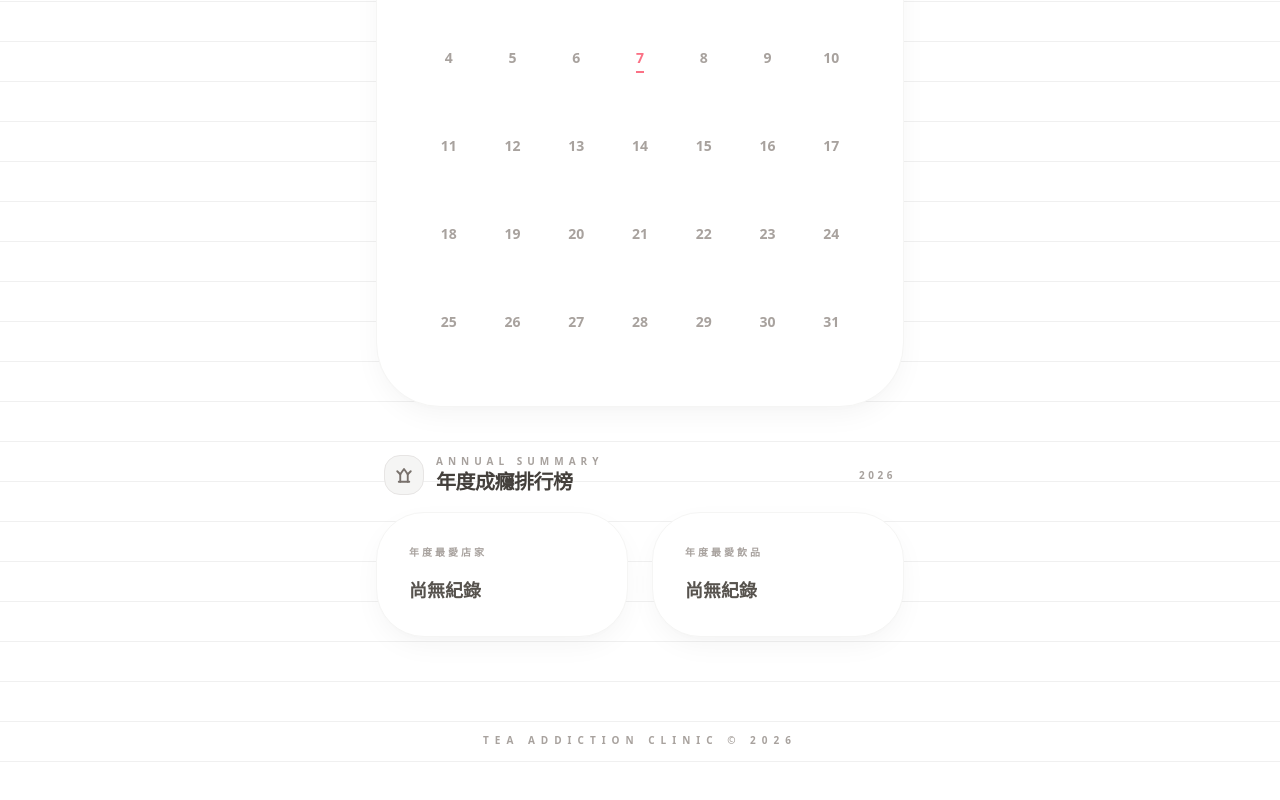
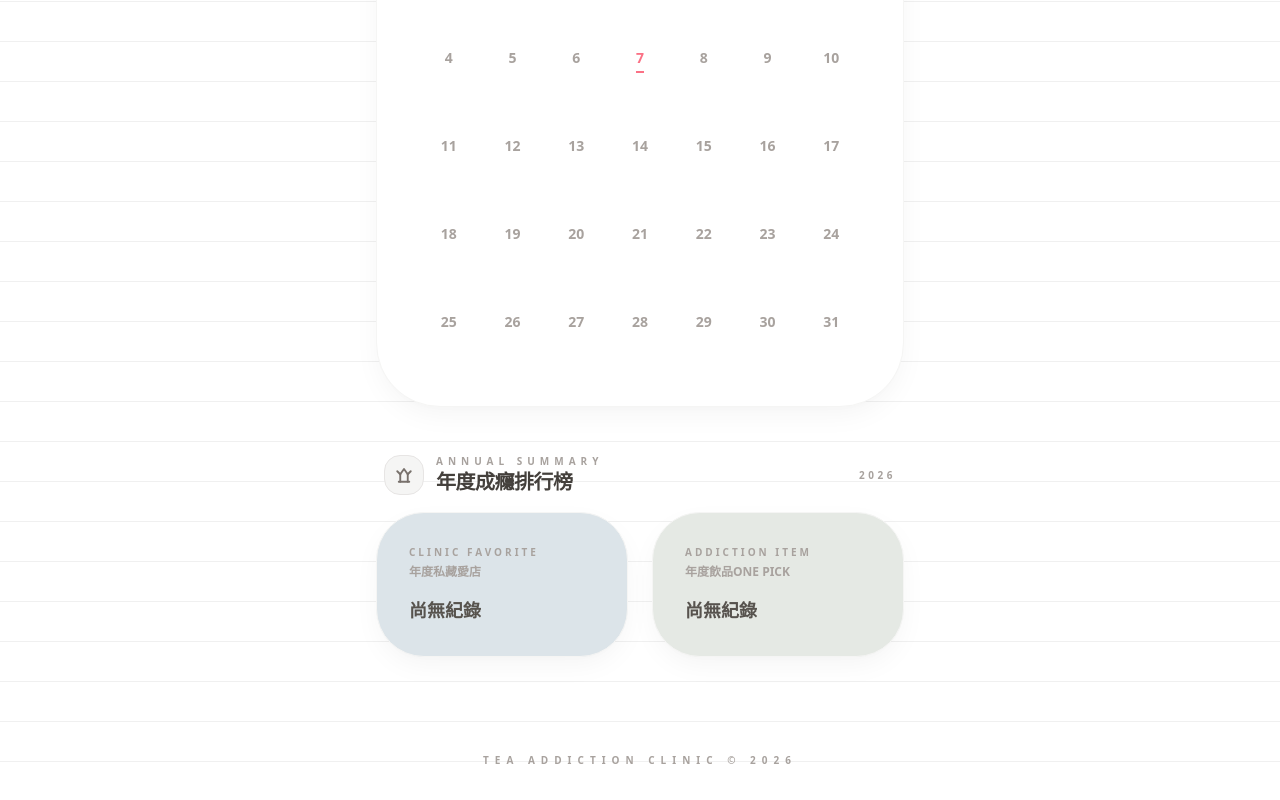
Before and after one commit to yichenn98/pro-drink-tracker, a React (Vite) app: page / in a window 1280 px wide. Shown: the part 1039-1839 px from the top of the page. Built offline with nearby package versions, Linux system fonts and the light colour scheme.

Commit message:
Update App.tsx

```diff
--- a/App.tsx
+++ b/App.tsx
@@ -353,8 +353,9 @@ const App: React.FC = () => {
   </div>
 
   <section className="grid grid-cols-2 gap-6">
-    <button
+   <button
   onClick={() => setAnalyticsType('shop')}
+  style={{ backgroundColor: colors.blue }}
   className="
     bg-white
     p-8
@@ -368,18 +369,27 @@ const App: React.FC = () => {
     flex flex-col
   "
 >
+  {/* 英文 */}
   <p className="text-[10px] font-black text-stone-400 uppercase tracking-[0.3em]">
-    年度最愛店家
+    Clinic Favorite
   </p>
 
+  {/* 中文 */}
+  <p className="text-xs font-bold text-stone-400 mt-1">
+    年度私藏愛店
+  </p>
+
+  {/* 主要內容（往下對齊，留呼吸） */}
   <p className="mt-4 text-lg font-black text-stone-600 truncate">
     {favoriteShop.name}
   </p>
 </button>
 
 
-    <button
+
+   <button
   onClick={() => setAnalyticsType('item')}
+  style={{ backgroundColor: colors.sage }}
   className="
     bg-white
     p-8
@@ -393,14 +403,22 @@ const App: React.FC = () => {
     flex flex-col
   "
 >
+  {/* 英文 */}
   <p className="text-[10px] font-black text-stone-400 uppercase tracking-[0.3em]">
-    年度最愛飲品
+    Addiction Item
   </p>
 
+  {/* 中文 */}
+  <p className="text-xs font-bold text-stone-400 mt-1">
+    年度飲品ONE PICK
+  </p>
+
+  {/* 主要內容 */}
   <p className="mt-4 text-lg font-black text-stone-600 truncate">
     {favoriteItem.name}
   </p>
 </button>
+
 
   </section>
 </section>
```
